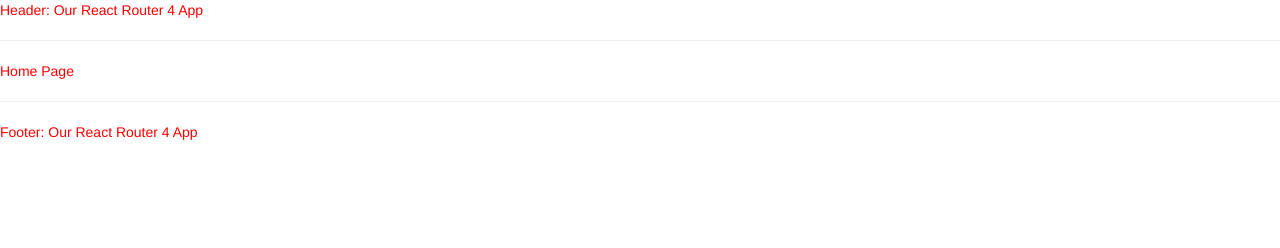
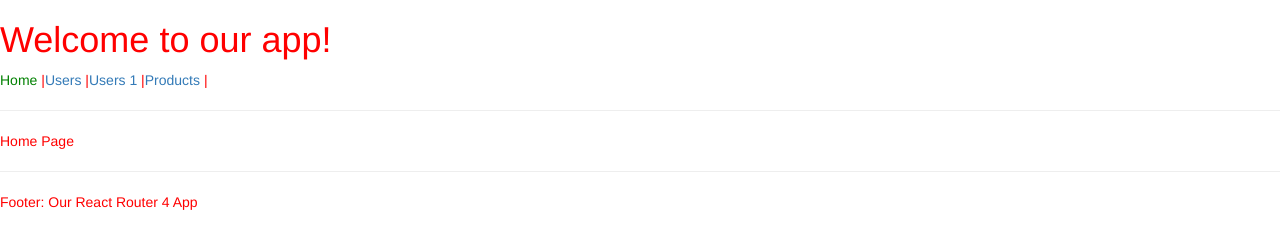
Before and after one commit to phamhuyhoang95/all-about-react-router-4, a React app: page / in a window 1280 px wide. Built offline with nearby package versions, Linux system fonts and the light colour scheme.

Commit message:
add more features :dizzy:

```diff
--- a/package.json
+++ b/package.json
@@ -1,10 +1,10 @@
 {
-  "name": "sydinh-blogger",
+  "name": "all-about-react-router-4",
   "version": "1.0.0",
   "description": "",
   "main": "index.js",
   "scripts": {
-    "dev": "webpack-dev-server && npm run eslint --fix",
+    "dev": "webpack-dev-server",
     "prod": "npm run clean && NODE_ENV=production webpack -p",
     "clean": "rimraf ./build/*",
     "stylelint": "stylelint 'src/*.scss'",
--- a/src/index.html
+++ b/src/index.html
@@ -4,7 +4,7 @@
   <meta charset="UTF-8">
   <meta name="viewport" content="width=device-width, initial-scale=1.0">
   <meta http-equiv="X-UA-Compatible" content="ie=edge">
-  <title>Sy Dinh Blogger</title>
+  <title>All About React Router 4</title>
   <link rel="stylesheet" href="https://maxcdn.bootstrapcdn.com/bootstrap/3.3.7/css/bootstrap.min.css">
   <link rel="stylesheet" href="https://maxcdn.bootstrapcdn.com/font-awesome/4.7.0/css/font-awesome.min.css">
 </head>
--- a/src/index.js
+++ b/src/index.js
@@ -1,7 +1,7 @@
 require('./index.scss');
 import React, { Component } from 'react';
 import { render } from 'react-dom';
-import { HashRouter as Router, Route, Switch, Redirect } from 'react-router-dom';
+import { BrowserRouter as Router, Route, Switch, Redirect, NavLink } from 'react-router-dom';
 
 const docRoot = document.getElementById('root');
 
@@ -22,7 +22,13 @@ const PrimaryLayout = props => (
 
 const Primaryheader = () => (
   <header>
-    Header: Our React Router 4 App
+    <h1>Welcome to our app!</h1>
+    <nav>
+      <NavLink to="/" exact activeClassName="active">Home</NavLink> |
+      <NavLink to="/users" activeClassName="active">Users</NavLink> |
+      <NavLink to="/users/1" activeClassName="active">Users 1</NavLink> |
+      <NavLink to="/products" activeClassName="active">Products</NavLink> |
+    </nav>
     <hr/>
   </header>
 );
--- a/src/index.scss
+++ b/src/index.scss
@@ -13,3 +13,9 @@ li {
     color: $black;
   }
 }
+
+nav {
+  > .active {
+    color: $green;
+  }
+}
```
Also changed, not shown: .babelrc, .eslintrc.json.
